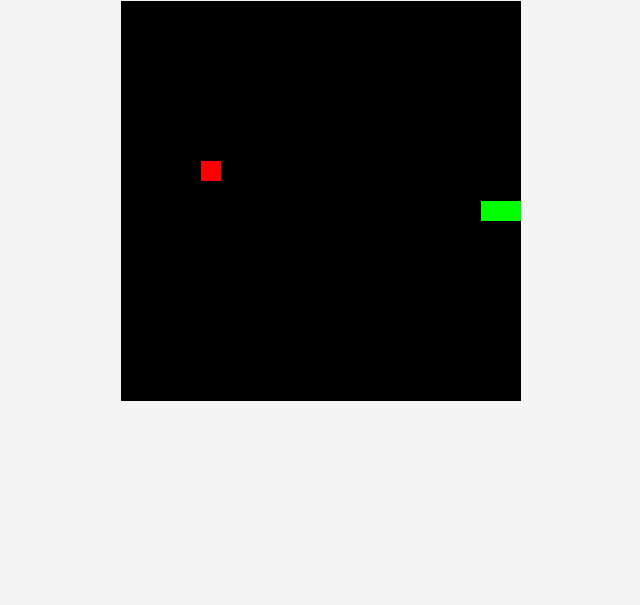
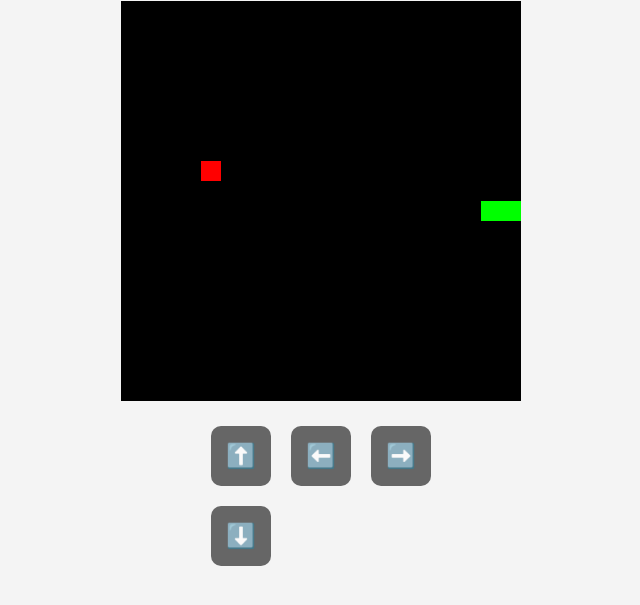
Before and after one commit to Juber-24/Snake-game-html, a plain HTML site: page index.html in a window 1280 px wide. Shown: the part 79-684 px from the top of the page, without its empty margins (319-959 px from the left). Drawn offline with Linux system fonts and the light colour scheme.

Commit message:
Update index.html

```diff
--- a/index.html
+++ b/index.html
@@ -1,28 +1,71 @@
 <!DOCTYPE html>
 <html lang="en">
+
 <head>
     <meta charset="UTF-8">
     <meta name="viewport" content="width=device-width, initial-scale=1.0">
-    <title>Snake Game</title>
+    <title>Snake Game (Android-Friendly)</title>
     <style>
         body {
             text-align: center;
             font-family: Arial, sans-serif;
             background-color: #f4f4f4;
         }
+
         canvas {
             background-color: #000;
             display: block;
             margin: auto;
         }
+
         h1 {
             color: #333;
         }
+
+        .controls {
+            margin-top: 20px;
+        }
+
+        .btn {
+            width: 60px;
+            height: 60px;
+            font-size: 24px;
+            margin: 5px;
+            border: none;
+            background-color: #666;
+            color: white;
+            border-radius: 10px;
+        }
+
+        .btn:active {
+            background-color: #444;
+        }
+
+        .control-grid {
+            display: grid;
+            grid-template-columns: repeat(3, 1fr);
+            gap: 10px;
+            justify-content: center;
+            max-width: 200px;
+            margin: auto;
+        }
     </style>
 </head>
+
 <body>
     <h1>Snake Game</h1>
     <canvas id="gameCanvas" width="400" height="400"></canvas>
+
+    <!-- On-Screen Controls -->
+    <div class="controls">
+        <div class="control-grid">
+            <button class="btn" onclick="setDirection('UP')">⬆️</button>
+            <button class="btn" onclick="setDirection('LEFT')">⬅️</button>
+            <button class="btn" onclick="setDirection('RIGHT')">➡️</button>
+            <button class="btn" onclick="setDirection('DOWN')">⬇️</button>
+        </div>
+    </div>
+
     <script>
         const canvas = document.getElementById("gameCanvas");
         const ctx = canvas.getContext("2d");
@@ -36,25 +79,31 @@
         };
         let score = 0;
 
-        document.addEventListener("keydown", changeDirection);
+        document.addEventListener("keydown", (event) => {
+            if (event.key === "ArrowUp" && direction !== "DOWN") direction = "UP";
+            if (event.key === "ArrowDown" && direction !== "UP") direction = "DOWN";
+            if (event.key === "ArrowLeft" && direction !== "RIGHT") direction = "LEFT";
+            if (event.key === "ArrowRight" && direction !== "LEFT") direction = "RIGHT";
+        });
 
-        function changeDirection(event) {
-            const key = event.keyCode;
-            if (key === 37 && direction !== "RIGHT") direction = "LEFT";
-            else if (key === 38 && direction !== "DOWN") direction = "UP";
-            else if (key === 39 && direction !== "LEFT") direction = "RIGHT";
-            else if (key === 40 && direction !== "UP") direction = "DOWN";
+        function setDirection(newDirection) {
+            if (newDirection === "UP" && direction !== "DOWN") direction = "UP";
+            if (newDirection === "DOWN" && direction !== "UP") direction = "DOWN";
+            if (newDirection === "LEFT" && direction !== "RIGHT") direction = "LEFT";
+            if (newDirection === "RIGHT" && direction !== "LEFT") direction = "RIGHT";
         }
 
         function draw() {
             ctx.fillStyle = "black";
             ctx.fillRect(0, 0, canvas.width, canvas.height);
 
+            // Draw food
             ctx.fillStyle = "red";
             ctx.fillRect(food.x, food.y, box, box);
 
+            // Draw snake
             ctx.fillStyle = "lime";
-            snake.forEach((segment, index) => {
+            snake.forEach((segment) => {
                 ctx.fillRect(segment.x, segment.y, box, box);
             });
 
@@ -65,6 +114,7 @@
             if (direction === "RIGHT") newHead.x += box;
             if (direction === "DOWN") newHead.y += box;
 
+            // Eat food
             if (newHead.x === food.x && newHead.y === food.y) {
                 score++;
                 food = {
@@ -72,12 +122,15 @@
                     y: Math.floor(Math.random() * (canvas.height / box)) * box
                 };
             } else {
-                snake.pop();
+                snake.pop(); // Remove tail
             }
 
-            if (newHead.x < 0 || newHead.x >= canvas.width ||
+            // Collision detection (walls & self)
+            if (
+                newHead.x < 0 || newHead.x >= canvas.width ||
                 newHead.y < 0 || newHead.y >= canvas.height ||
-                snake.some(segment => segment.x === newHead.x && segment.y === newHead.y)) {
+                snake.some(segment => segment.x === newHead.x && segment.y === newHead.y)
+            ) {
                 clearInterval(game);
                 alert("Game Over! Your score: " + score);
                 return;
@@ -86,7 +139,9 @@
             snake.unshift(newHead);
         }
 
-        let game = setInterval(draw, 150);
+        const game = setInterval(draw, 150);
     </script>
+
 </body>
+
 </html>
```
